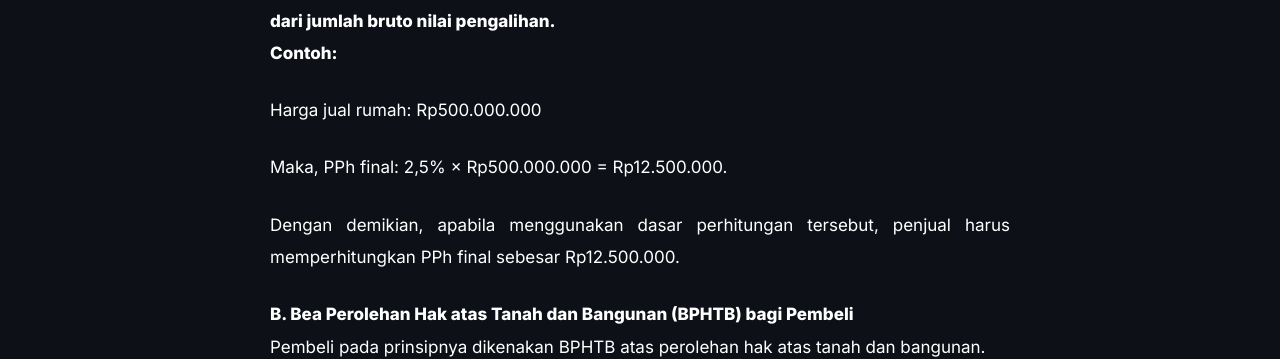
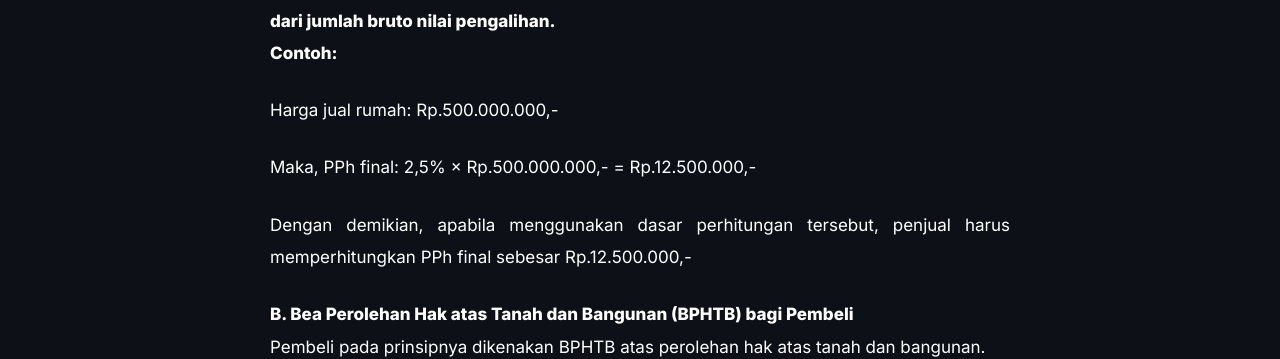
Before and after one commit to yugiek/GlobalLawfirm.id, a Jekyll site: the page built from _posts/2026-11-25-penjelasan-lengkap-mengenai-jual-beli-tanah-dan-bangunan-di-notaris-ppat-serta-cara-menghitung-biaya-biaya-pajak-yang-harus-dibayar.md, in a window 1280 px wide and 900 px high, scrolled down 2314 px. Shown: the part 160-519 px from the top of the window. Built offline with Jekyll 4.4.1, drawn with Linux system fonts in a browser that asks for light colours; some of the changed text lies outside the part shown.

Commit message:
Update Materi & Publikasi “2026-11-25-penjelasan-lengkap-mengenai-jual-beli-tanah-dan-bangunan-di-notaris-ppat-serta-cara-menghitung-biaya-biaya-pajak-yang-harus-dibayar”

```diff
--- a/_posts/2026-11-25-penjelasan-lengkap-mengenai-jual-beli-tanah-dan-bangunan-di-notaris-ppat-serta-cara-menghitung-biaya-biaya-pajak-yang-harus-dibayar.md
+++ b/_posts/2026-11-25-penjelasan-lengkap-mengenai-jual-beli-tanah-dan-bangunan-di-notaris-ppat-serta-cara-menghitung-biaya-biaya-pajak-yang-harus-dibayar.md
@@ -13,7 +13,7 @@ Namun, masih banyak masyarakat yang belum memahami perbedaan antara biaya jasa n
 
 Akibatnya, tidak sedikit masyarakat yang menganggap seluruh biaya tersebut merupakan satu kesatuan biaya notaris. Padahal, masing-masing memiliki dasar hukum, fungsi, dan pihak penerima yang berbeda.
 
-**Sebagai contoh, apabila seseorang menjual rumah dengan harga Rp500.000.000, berapa biaya yang harus dipersiapkan oleh penjual dan pembeli?**
+**Sebagai contoh, apabila seseorang menjual rumah dengan harga Rp.500.000.000,- berapa biaya yang harus dipersiapkan oleh penjual dan pembeli?**
 
 ## Memahami Perbedaan Notaris dan PPAT Dalam Jual Beli Tanah dan Bangunan
 
@@ -39,11 +39,11 @@ Penjual pada prinsipnya dikenakan Pajak Penghasilan atas pengalihan hak atas tan
 
 **Contoh:**
 
-Harga jual rumah: Rp500.000.000
+Harga jual rumah: Rp.500.000.000,-
 
-Maka, PPh final: 2,5% × Rp500.000.000 = Rp12.500.000.
+Maka, PPh final: 2,5% × Rp.500.000.000,- = Rp.12.500.000,-
 
-Dengan demikian, apabila menggunakan dasar perhitungan tersebut, penjual harus memperhitungkan PPh final sebesar Rp12.500.000.
+Dengan demikian, apabila menggunakan dasar perhitungan tersebut, penjual harus memperhitungkan PPh final sebesar Rp.12.500.000,-
 
 #### B. Bea Perolehan Hak atas Tanah dan Bangunan (BPHTB) bagi Pembeli
 
```
